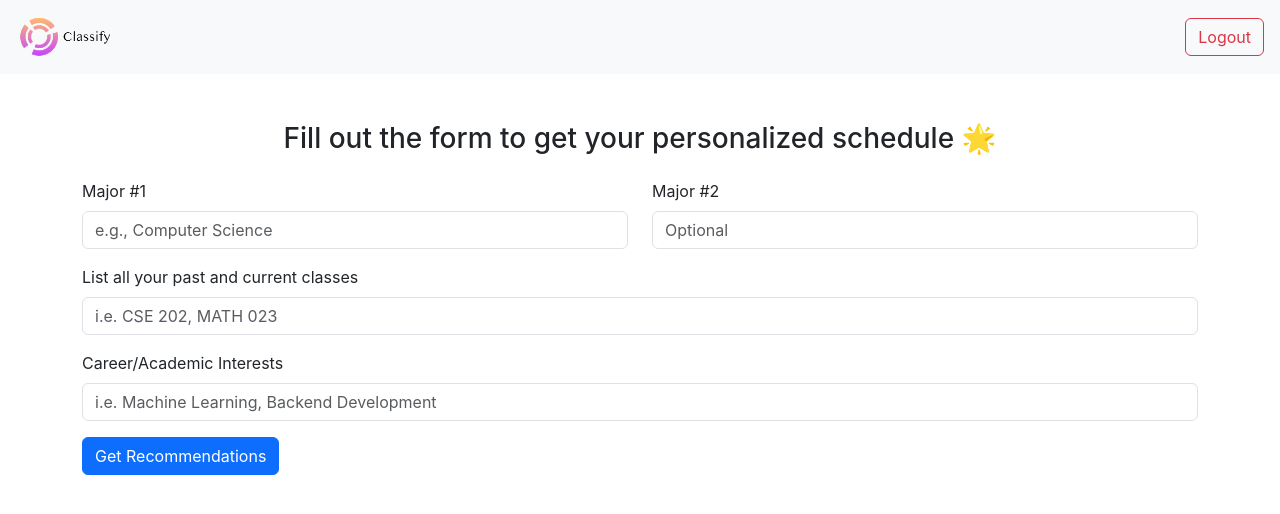
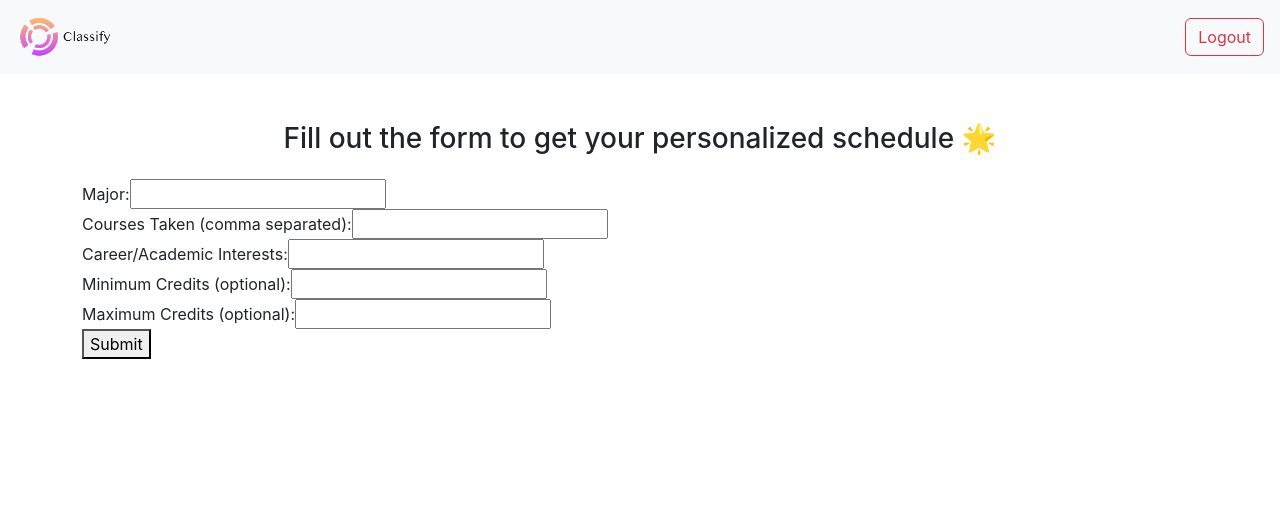
Before and after one commit to Azko327/classify, a React (Create React App) app in the folder my-app/: page / in a window 1280 px wide. Both pictures are taken after a click on the button "Login". Shown: the top 514 px of the page. Built offline with nearby package versions, Linux system fonts and the light colour scheme.

Commit message:
some fixes

```diff
--- a/my-app/src/UserForm.js
+++ b/my-app/src/UserForm.js
@@ -1,72 +1,125 @@
 import React, { useState } from 'react';
-import { useNavigate } from 'react-router-dom';  // Import useNavigate to handle navigation
-import { Form, Button, Row, Col } from 'react-bootstrap';  // Add Row and Col here
+import axios from 'axios'; // Import Axios
 
 const UserForm = () => {
   const [major, setMajor] = useState('');
   const [academicInterests, setAcademicInterests] = useState('');
   const [coursesTaken, setCoursesTaken] = useState('');
-  const navigate = useNavigate();  // Hook to navigate to different routes
+  const [minCredits, setMinCredits] = useState(''); // Allow empty, default validation will apply
+  const [maxCredits, setMaxCredits] = useState(''); // Allow empty, default validation will apply
+  const [recommendations, setRecommendations] = useState(null); // For displaying recommended courses
+  const [errorMessage, setErrorMessage] = useState(''); // To show any errors
 
-  const handleSubmit = (e) => {
+  // Handle form submission
+  const handleSubmit = async (e) => {
     e.preventDefault();
 
-    // Simulate form submission
-    console.log({ major, academicInterests, coursesTaken });
+    // Reset the error message before sending request
+    setErrorMessage('');
 
-    // Navigate to the recommendation page after form submission
-    navigate('/recommendations');  // Redirect to the recommendations page
+    const userData = {
+      major,
+      coursesTaken: coursesTaken.split(',').map(item => item.trim()), // Manually entered courses taken
+      studentInterests: academicInterests, // Send academic interests to the backend for analysis
+      minCredits: minCredits || 12, // Default to 12 if empty
+      maxCredits: maxCredits || 18, // Default to 18 if empty
+    };
+
+    try {
+      const response = await axios.post('https://ysluz2e9rj.execute-api.us-east-1.amazonaws.com/recommendation', userData);
+      setRecommendations(response.data.recommendedCourses); // Update state with recommendations from backend
+    } catch (error) {
+      if (error.response && error.response.data) {
+        // Display the error message from the backend
+        setErrorMessage(error.response.data.error || 'An error occurred.');
+      } else {
+        setErrorMessage('An error occurred while fetching recommendations.');
+      }
+      console.error('Error fetching course recommendations:', error);
+    }
+
+    // Reset the form
+    setMajor('');
+    setAcademicInterests('');
+    setCoursesTaken('');
+    setMinCredits(''); // Reset to empty, defaults applied by backend
+    setMaxCredits(''); // Reset to empty, defaults applied by backend
   };
 
   return (
-    <Form onSubmit={handleSubmit}>
-      <Row className="mb-3">
-        <Col>
-          <Form.Group controlId="formMajor1">
-            <Form.Label>Major #1</Form.Label>
-            <Form.Control
+    <div>
+      <form onSubmit={handleSubmit}>
+        <div>
+          <label>Major:</label>
+          <input
             type="text"
             value={major}
             onChange={(e) => setMajor(e.target.value)}
-              placeholder="e.g., Computer Science"
             required
           />
-          </Form.Group>
-        </Col>
-        <Col>
-          <Form.Group controlId="formMajor2">
-            <Form.Label>Major #2</Form.Label>
-            <Form.Control type="text" placeholder="Optional" />
-          </Form.Group>
-        </Col>
-      </Row>
+        </div>
 
-      <Form.Group controlId="formCourses" className="mb-3">
-        <Form.Label>List all your past and current classes</Form.Label>
-        <Form.Control
+        <div>
+          <label>Courses Taken (comma separated):</label>
+          <input
             type="text"
             value={coursesTaken}
             onChange={(e) => setCoursesTaken(e.target.value)}
-          placeholder="i.e. CSE 202, MATH 023"
             required
           />
-      </Form.Group>
+        </div>
 
-      <Form.Group controlId="formAcademicInterests" className="mb-3">
-        <Form.Label>Career/Academic Interests</Form.Label>
-        <Form.Control
+        <div>
+          <label>Career/Academic Interests:</label>
+          <input
             type="text"
             value={academicInterests}
             onChange={(e) => setAcademicInterests(e.target.value)}
-          placeholder="i.e. Machine Learning, Backend Development"
             required
           />
-      </Form.Group>
+        </div>
 
-      <Button variant="primary" type="submit" className="mb-3">
-        Get Recommendations
-      </Button>
-    </Form>
+        <div>
+          <label>Minimum Credits (optional):</label>
+          <input
+            type="number"
+            value={minCredits}
+            onChange={(e) => setMinCredits(e.target.value)}
+          />
+        </div>
+
+        <div>
+          <label>Maximum Credits (optional):</label>
+          <input
+            type="number"
+            value={maxCredits}
+            onChange={(e) => setMaxCredits(e.target.value)}
+          />
+        </div>
+
+        <button type="submit">Submit</button>
+      </form>
+
+      {errorMessage && <p style={{ color: 'red' }}>{errorMessage}</p>}
+
+      {recommendations && (
+        <div>
+          <h2>Recommended Courses</h2>
+          <ul>
+            {recommendations.map((course, index) => (
+              <li key={index}>
+                {/* Display course number first, then name, credits, days, and time */}
+                {course.number} - {course.name} ({course.credits} credits) - {course.difficulty}
+                <p>{course.description}</p>
+                <p><strong>Days:</strong> {course.days.join(', ')}</p>
+                <p><strong>Time:</strong> {course.time}</p>
+              </li>
+            ))}
+          </ul>
+          <h3>Total Credits: {recommendations.reduce((sum, course) => sum + course.credits, 0)}</h3>
+        </div>
+      )}
+    </div>
   );
 };
 
```
Also changed, not shown: my-app/src/courses.json (+60 -20 lines). Lines whose indentation alone changed are shown as unchanged.
